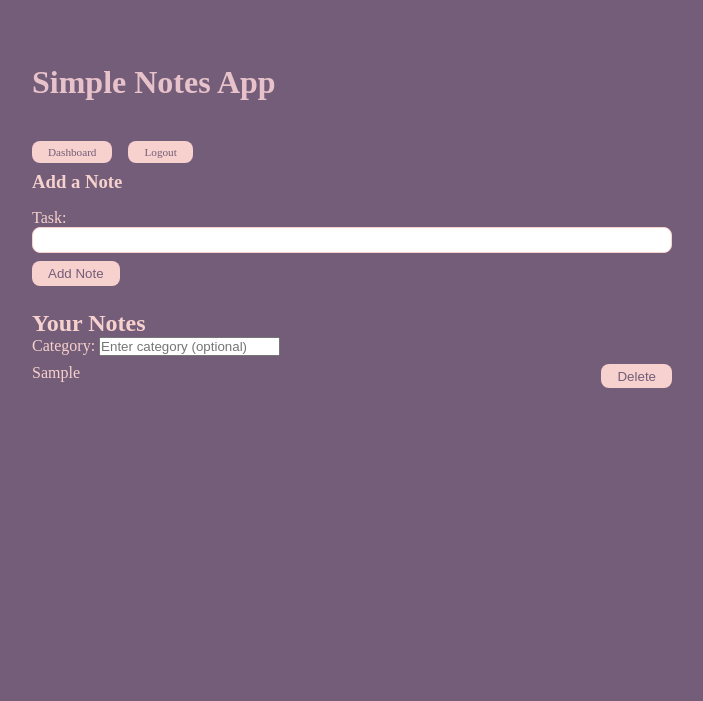
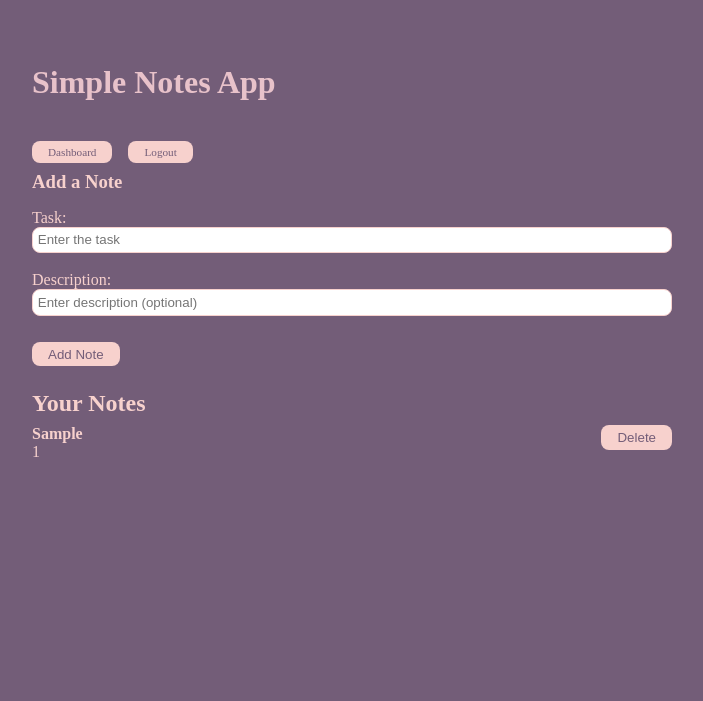
Before and after one commit to NimsaraPeiris/flask-notes-app, a Flask app: page / in a window 1280 px wide. Shown: the top 701 px of the page, without its empty margins (288-991 px from the left). Run offline with Flask 3, Linux system fonts and the light colour scheme; the visitor is signed in with stand-in values (Sample User, id 1); tables that the repository leaves empty hold one stand-in row (values such as "Sample post").

Commit message:
Feat: delete & note description

```diff
--- a/templates/dashboard.html
+++ b/templates/dashboard.html
@@ -6,21 +6,26 @@
 <h3>Add a Note</h3>
 <form method="post" action="{{ url_for('add_note') }}">
     <label for="task">Task:</label>
-    <input type="text" id="task" name="task" required>
-    <br>
+    <input type="text" id="task" name="task" placeholder="Enter the task" required>
+    <br><br>
+    <label for="category">Description:</label>
+    <input type="text" id="category" name="category" placeholder="Enter description (optional)">
+    <br><br>
     <button type="submit">Add Note</button>
 </form>
+
 <h2>Your Notes</h2>
-<label for="category">Category:</label>
-<input type="text" id="category" name="category" placeholder="Enter category (optional)">
 <ul class="user-notes">
     {% for note in notes %}
-        <li >
+        <li>
             <div class="user-note">
-                <div class="note-content"> {{ note[1] }} </div>
+                <div class="note-content"> <strong> {{ note[1] }} </strong>
+                <br>
+                <strong></strong> {{ note[3] }}
+            </div>
                 <div class="note-actions">
-                    <form method="POST" action="{{url_for('delete_note', note_id=note[0])}}" >
-                        <button type="submit">Delete<button>
+                    <form method="POST" action="{{ url_for('delete_note', note_id=note[0]) }}">
+                        <button type="submit">Delete</button>
                     </form>
                 </div>
             </div>
```
Also changed, not shown: edit_note.html (added, +11 -0 lines).
